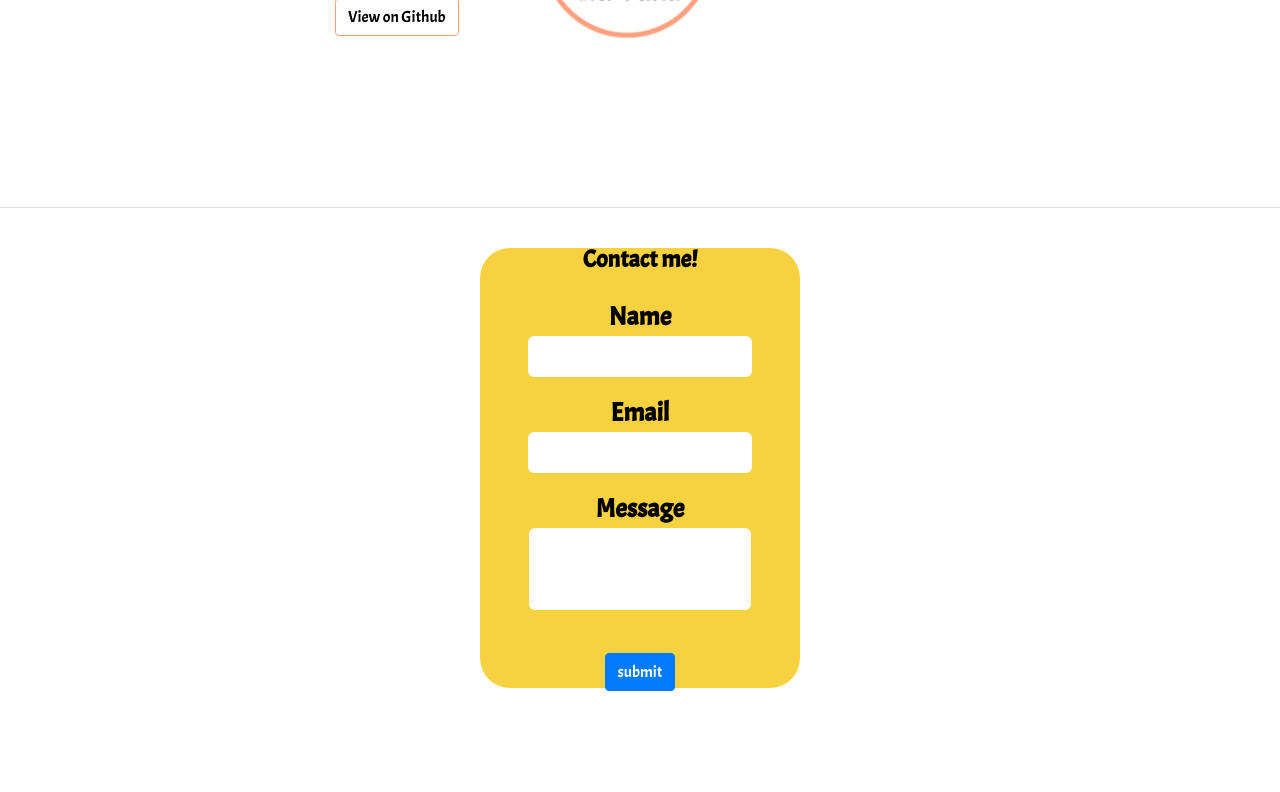
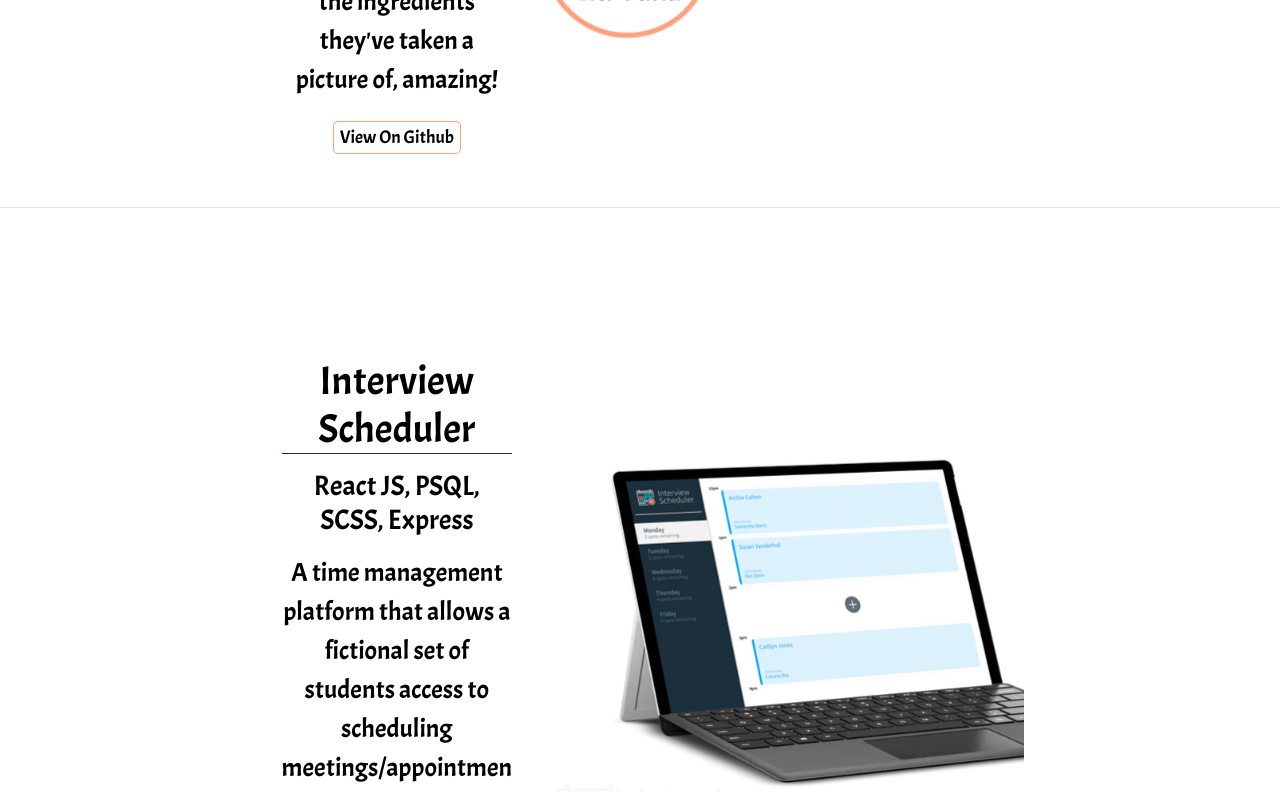
Before and after one commit to nickdanvers222/portfolio, a React (Create React App) app: page / in a window 1280 px wide. Shown: the part 1600-2392 px from the top of the page. Before the commit the page ends 2291 px from the top, so only its background shows below. Built offline with nearby package versions, Linux system fonts and the light colour scheme.

Commit message:
portfolioItem looks done, will add more later => moving onto aboutme/contact

```diff
--- a/src/components/App.js
+++ b/src/components/App.js
@@ -11,7 +11,7 @@ import ContactMe from './Contact'
 import '../fonts/Acme-Regular.ttf'
 import Landing from './Landing';
 import iphone from '../assets/RCiphone.png'
-
+import laptop from '../assets/scheduler2.png'
 // import recipeCapLogo from '../assets/logo2.png'
 // const logo = require('../assets/resized.png');
 // import Gallery from './Carousel.js'
@@ -19,15 +19,19 @@ import iphone from '../assets/RCiphone.png'
 // var Carousel = require('react-responsive-carousel').Carousel;
 let recipeCapture = {
   title:'Recipe Capture',
-  description:'A React Native application which uses the clarifai and spoonacular API to serve a user recipes for the ingredients they take pictures of, amazing!',
+  stack:'React-Native, Express, Clarifai & Spoonacular',
+  description:"A React Native application which uses the clarifai and spoonacular API to serve a user recipes for the ingredients they've taken a picture of, amazing!",
   url:'https://github.com/Ravenor222/Recipe-Capture',
   color:'lightsalmon',
   photo:iphone,
 }
 let scheduler = {
-  title:'React Scheduler',
-  description:'The React Scheduler is a time management platform that allows a fictional set of students access to scheduling meetings/appointments with different staff members ',
-  url:'https://github.com/Ravenor222/react-scheduler'
+  title:'Interview Scheduler',
+  stack:'React JS, PSQL, SCSS, Express',
+  description:'A time management platform that allows a fictional set of students access to scheduling meetings/appointments with different staff members ',
+  url:'https://github.com/Ravenor222/react-scheduler',
+  color:'#222f3e',
+  photo:laptop
 }
 
 
@@ -58,6 +62,8 @@ function App() {
          <p className='project-header'> These various projects were developed with new languages to expand my skill set</p>
         </div>
         <PortfolioItem item={recipeCapture}/>
+        <PortfolioItem item={scheduler}/>
+
         {/* <ProjectItem title={recipeCapture.title} description={recipeCapture.description} src={logo} url={recipeCapture.url}>
         </ProjectItem> */}
         {/* <ProjectItem title={scheduler.title} description={scheduler.description} src={logo} url={scheduler.url}>
--- a/src/components/PortfolioItem.css
+++ b/src/components/PortfolioItem.css
@@ -21,7 +21,6 @@
 }
 
 .portfolio-item-image {
-  background-image: url("../assets/RCiphone.png");
   background-size: cover;
   -ms-grid-row: 2;
       grid-row-start: 2;
@@ -36,6 +35,10 @@
 .portfolio-item-button {
   background-color: transparent;
   color: black;
-  border: 1px solid lightsalmon;
+}
+
+.portfolio-item-stack {
+  margin-top: 2vh;
+  margin-bottom: 2vh;
 }
 /*# sourceMappingURL=PortfolioItem.css.map */
--- a/src/components/PortfolioItem.js
+++ b/src/components/PortfolioItem.js
@@ -2,18 +2,48 @@ import React, {useState} from 'react';
 import './PortfolioItem.css'
 import { Image, Button } from 'react-bootstrap';
 import iphone from '../assets/RCiphone.png'
+import styled from 'styled-components'
+
+
 
 const PortfolioItem = (props) => {
+
+    const handleInput = (event) => {
+        window.open(props.item.url);
+    }
+    const buttonStyle = {
+        border:`1px solid ${props.item.color}`,
+        "&:hover": {
+            backgroundColor: "white"
+          },
+    }
+    const Styled = styled.button`
+        background-color:white;
+        border:0;
+        border:1px solid ${props.item.color};
+        color:black;
+        font-size:0.7em;
+        border-radius:5px;
+        padding-top:0.25vh;
+        padding-bottom:0.25vh;
+        &:hover {
+            background-color: ${props.item.color};
+            color:white;
+          }
+    `
+
 
     return (
         <div className='portfolio-item' >
             <div className='portfolio-item-text'>
                 <h1 style={{borderBottom:`1px solid ${props.item.color}`}}>{props.item.title}</h1>
+                    <h3 className='portfolio-item-stack'>{props.item.stack}</h3>
                 <p>{props.item.description}</p>
-                <Button className='portfolio-item-button'>View on Github</Button>
+                {/* <Button style={buttonStyle} className='portfolio-item-button' onClick={handleInput}>View on Github</Button> */}
+                <Styled onClick={handleInput}>View On Github</Styled>
             </div>
 
-            <div className='portfolio-item-image'></div>
+            <div style={{backgroundImage:'url('+ props.item.photo +')'}} className='portfolio-item-image'></div>
             {/* <Image className='portfolio-item-image' src={iphone}/> */}
         </div>
 
--- a/src/components/PortfolioItem.scss
+++ b/src/components/PortfolioItem.scss
@@ -17,7 +17,7 @@
     margin-left:2vw;
 }
 .portfolio-item-image {
-    background-image:url('../assets/RCiphone.png');
+    // background-image:url('../assets/RCiphone.png');
 
     background-size: cover;
     grid-row-start:2;
@@ -28,5 +28,8 @@
 .portfolio-item-button {
     background-color:transparent;
     color:black;
-    border:1px solid lightsalmon;
 }
+.portfolio-item-stack {
+    margin-top:2vh;
+    margin-bottom:2vh;
+}
```
Also changed, not shown: src/assets/scheduler2.png (added), 1 other file (tests, documents, lock files or other folders).
